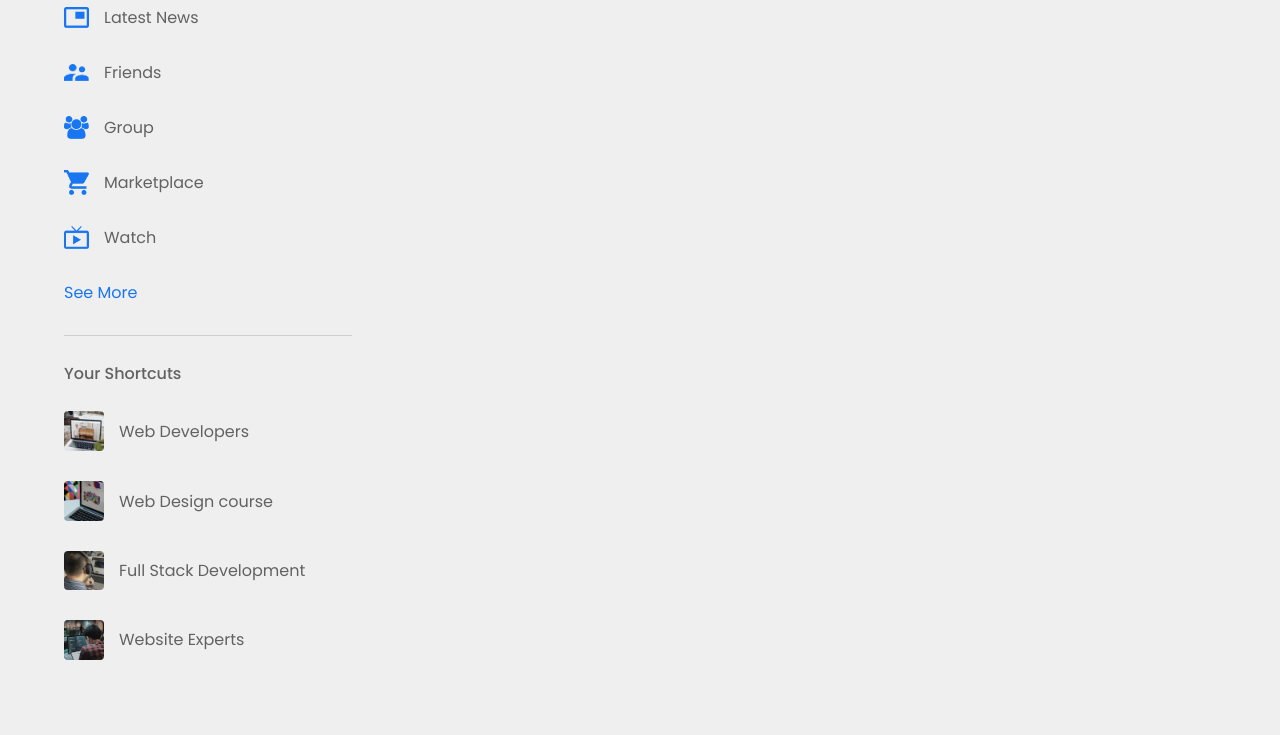
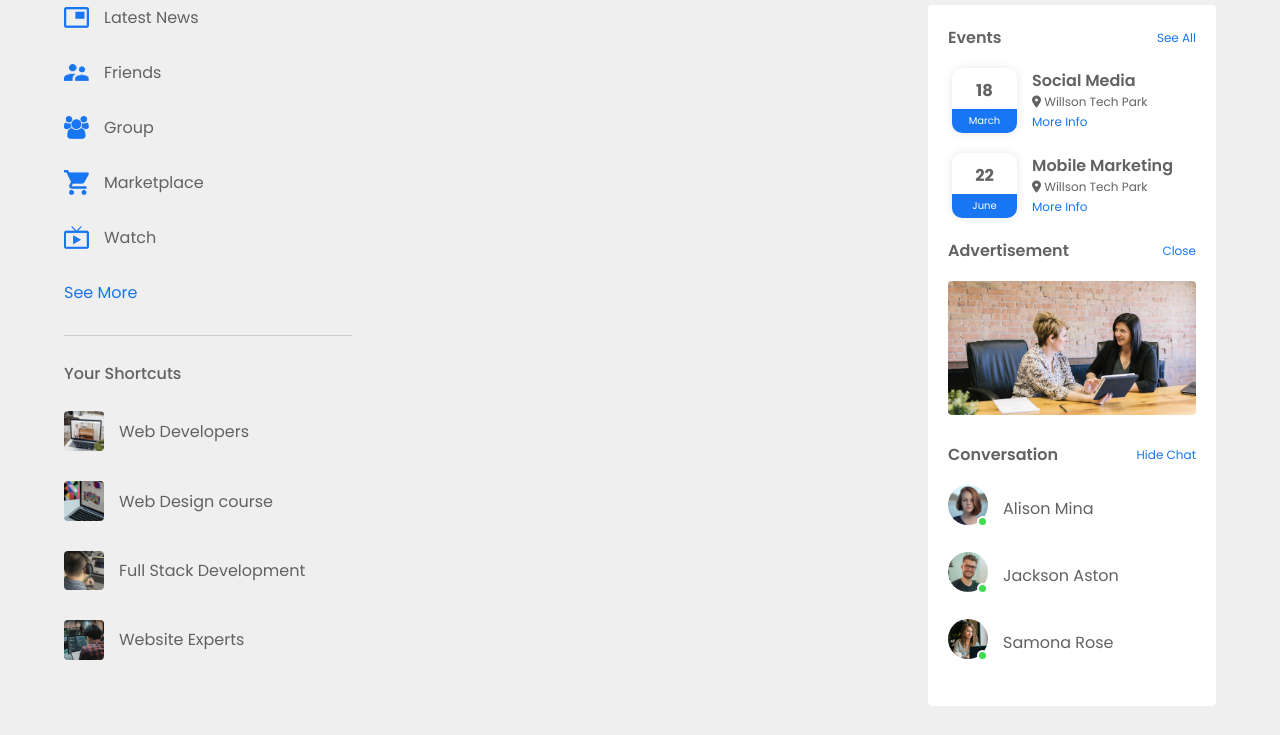
Before and after one commit to siddrajit-tech/FaceBook-clone, a plain HTML site: page index.html in a window 1280 px wide. Shown: the part 65-800 px from the top of the page. Drawn offline with Linux system fonts and the light colour scheme.

Commit message:
Added right sidebar

```diff
--- a/index.html
+++ b/index.html
@@ -8,9 +8,10 @@
   <link rel="preconnect" href="https://fonts.googleapis.com">
   <link rel="preconnect" href="https://fonts.gstatic.com" crossorigin>
   <link href="https://fonts.googleapis.com/css2?family=Poppins:ital,wght@0,100;0,200;0,300;0,400;0,500;0,600;0,700;0,800;0,900;1,100;1,200;1,300;1,400;1,500;1,600;1,700;1,800;1,900&display=swap" rel="stylesheet">
+  <script src="https://kit.fontawesome.com/3d91961c92.js" crossorigin="anonymous"></script>
 </head>
 <body>
-
+  <!------navbar---------------->
   <nav>
 
     <div class="nav-left">
@@ -60,7 +61,74 @@
     <div class="main-content"></div>
 
     <!------right-sidebar---------------->
-    <div class="right-sidebar"></div>
+    <div class="right-sidebar">
+
+      <div class="sidebar-title">
+        <h4>Events</h4>
+        <a href="#">See All</a>
+      </div>
+
+      <div class="event">
+        <div class="left-event">
+          <h3>18</h3>
+          <span>March</span>
+        </div>
+        <div class="right-event">
+          <h4>Social Media</h4>
+          <p>
+            <i class="fa-solid fa-location-dot"></i>
+            Willson Tech Park
+          </p>
+          <a href="#">More Info</a>
+        </div>
+      </div>
+
+      <div class="event">
+        <div class="left-event">
+          <h3>22</h3>
+          <span>June</span>
+        </div>
+        <div class="right-event">
+          <h4>Mobile Marketing</h4>
+          <p>
+            <i class="fa-solid fa-location-dot"></i>
+            Willson Tech Park
+          </p>
+          <a href="#">More Info</a>
+        </div>
+      </div>
+
+      <div class="sidebar-title">
+        <h4>Advertisement</h4>
+        <a href="#">Close</a>
+      </div>
+      <img src="images/advertisement.png" class="sidebar-ads">
+
+      <div class="sidebar-title">
+        <h4>Conversation</h4>
+        <a href="#">Hide Chat</a>
+      </div>
+
+      <div class="online-list">
+        <div class="online">
+          <img src="images/member-1.png">
+        </div>
+        <p>Alison Mina</p>
+      </div>
+      <div class="online-list">
+        <div class="online">
+          <img src="images/member-2.png">
+        </div>
+        <p>Jackson Aston</p>
+      </div>
+      <div class="online-list">
+        <div class="online">
+          <img src="images/member-3.png">
+        </div>
+        <p>Samona Rose</p>
+      </div>
+
+    </div>
 
   </div>
 </body>
--- a/style.css
+++ b/style.css
@@ -2,6 +2,7 @@
   margin: 0;
   padding: 0;
   font-family: 'poppins', sans-serif;
+  box-sizing: border-box;
 }
 
 body{
@@ -104,6 +105,10 @@ nav{
   position: sticky;
   top: 70px;
   align-self: flex-start;
+  background: #fff;
+  padding: 20px;
+  border-radius: 4px;
+  color: #626262;
 }
 
 .main-content{
@@ -143,3 +148,89 @@ nav{
   color: #626262;
   font-weight: 500;
 }
+
+.sidebar-title{
+  display: flex;
+  align-items: center;
+  justify-content: space-between;
+  margin-bottom: 18px;
+}
+
+.right-sidebar h4{
+  font-weight: 600;
+  font-size: 16px;
+}
+
+.sidebar-title a{
+  text-decoration: none;
+  color: #1876f2;
+  font-size: 12px;
+}
+
+.event{
+  display: flex;
+  font-size: 14px;
+  margin-bottom: 20px;
+  padding: 0 4px;
+}
+
+.left-event{
+  border-radius: 10px;
+  height: 65px;
+  width: 65px;
+  margin-right: 15px;
+  padding-top: 10px;
+  text-align: center;
+  position: relative;
+  overflow: hidden;
+  box-shadow: 0 0 10px rgba(0, 0, 0, 0.1);
+}
+
+.event p{
+  font-size: 12px;
+}
+
+.event a{
+  font-size: 12px;
+  text-decoration: none;
+  color: #1876f2;
+}
+
+.left-event span{
+  position: absolute;
+  bottom: 0;
+  left: 0;
+  width: 100%;
+  background: #1876f2;
+  color: #fff;
+  font-size: 10px;
+  padding: 4px 0;
+}
+
+.sidebar-ads{
+  width: 100%;
+  margin-bottom: 20px;
+  border-radius: 4px;
+}
+
+.online-list{
+  display: flex;
+  align-items: center;
+  margin-bottom: 20px;
+}
+
+.online-list .online img{
+  width: 40px;
+  border-radius: 50%;
+}
+
+.online-list .online{
+  width: 40px;
+  border-radius: 50%;
+  margin-right: 15px;
+}
+
+.online-list .online::after{
+  top: unset;
+  bottom: 5px;
+}
```
